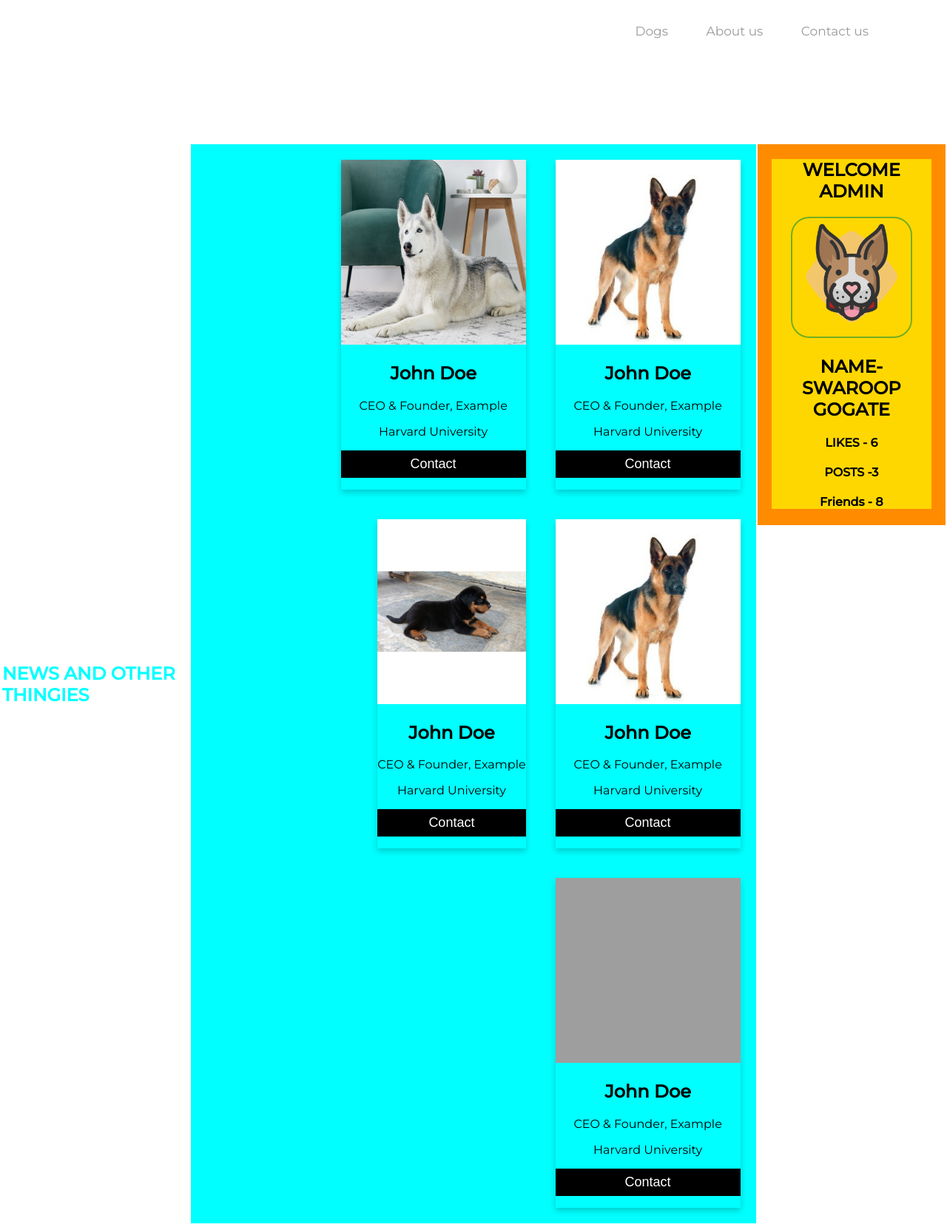
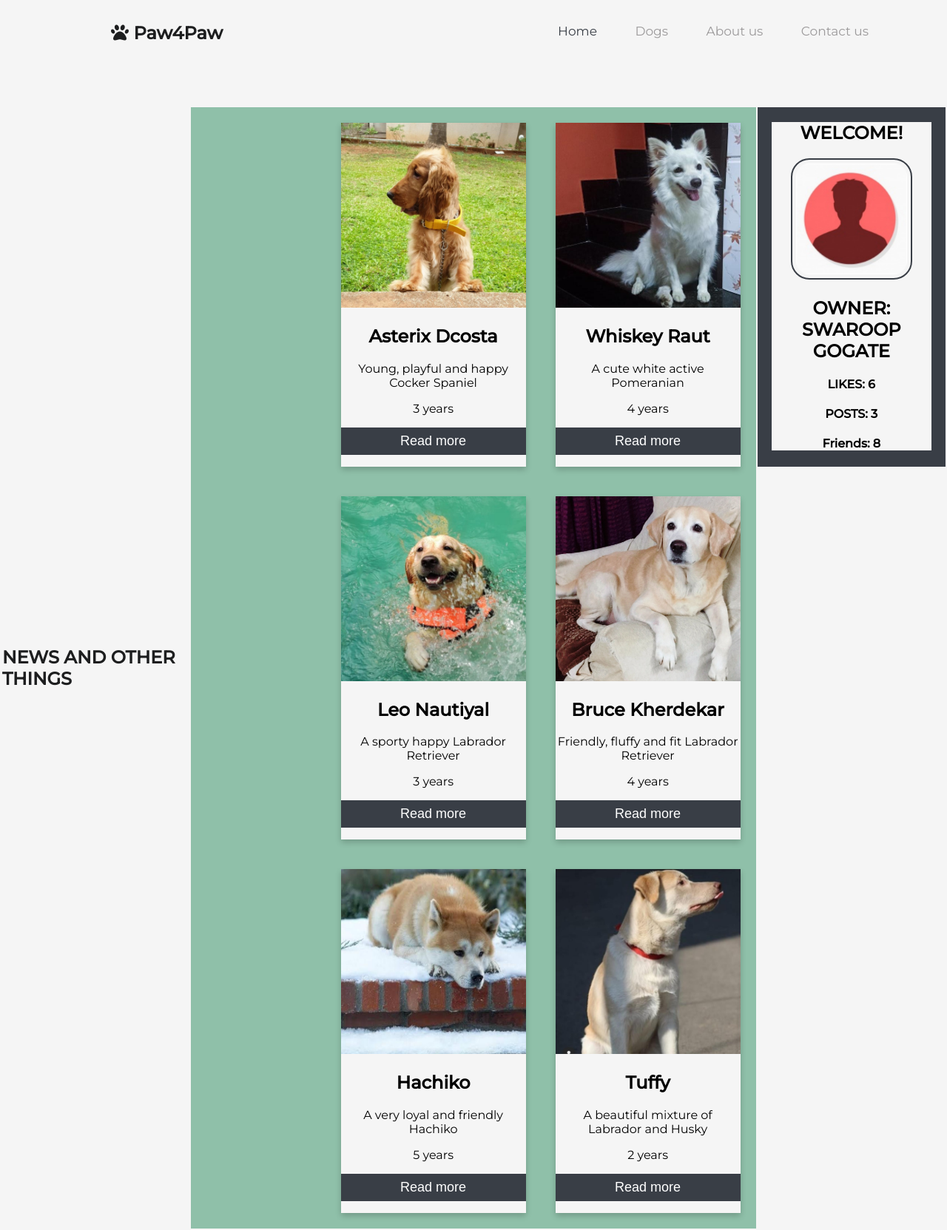
Before and after one commit to PawfectMatch/PawfectMatch, a PHP site: page / in a window 1280 px wide. Shown: the whole page at 74% size. Run offline with PHP 8.4, Linux system fonts and the light colour scheme; some libraries are stand-ins or nearby versions; some web fonts are replaced; grey boxes are pictures that could not be loaded.

Commit message:
Changed css of index page
Changed css of Index page

```diff
--- a/IPProject/Public/Stylesheets/main.css
+++ b/IPProject/Public/Stylesheets/main.css
@@ -1,25 +1,42 @@
 /* INDEX PAGE STYLESHEET */
+
+body{
+    background-color: whitesmoke;
+}
+
+.brand{
+    color: #1d1e1f;
+}
+
+ul li.active a{
+    color: #393e46;
+}
+
+ul li a:hover{
+    color: #393e46;
+  }
 
 /* FULL GRID */
 .grid{
-    padding-top: 100px;
+    padding-top: 50px;
     width: 100%;
 
 }
 
 /* NEWS PANEL WIDTH */
 body > section.lower_body > table > tbody > tr > th:nth-child(1){
-    width: 20%;
+
+    width: 20%;  /*dont change*/
 }
 
 /* ADMIN PANEL WIDTH */
 body > section.lower_body > table > tbody > tr > th:nth-child(3){
-    width: 20%;
+    width: 20%;  /*dont change*/
 }
 
 /* POST GRID */
 body > section.lower_body > table > tbody > tr:nth-child(2) > td:nth-child(2){
-    background-color: cyan;
+    background-color: #8fc0a9;
     justify-content: center;
     text-align: center;
 }
@@ -36,6 +53,7 @@ body > section.lower_body > table > tbody > tr:nth-child(2) > td:nth-child(2){
 .card {
     box-shadow: 0 4px 8px 0 rgba(0, 0, 0, 0.2);
     max-width: 250px;
+    background-color: whitesmoke;
     /* margin: auto; */
     text-align: center;
     float: right;
@@ -60,7 +78,7 @@ body > section.lower_body > table > tbody > tr:nth-child(2) > td:nth-child(2){
     display: inline-block;
     padding: 8px;
     color: white;
-    background-color: #000;
+    background-color: #393e46;
     text-align: center;
     cursor: pointer;
     width: 100%;
@@ -70,7 +88,7 @@ body > section.lower_body > table > tbody > tr:nth-child(2) > td:nth-child(2){
 
 /* ADMIN PANEL */
 body > section.lower_body > table > tbody > tr:nth-child(2) > td.AdminPanel{
-    background-color: darkorange;
+    background-color: #393e46;
     justify-content: center;
     margin: 0;
     padding: 0;
@@ -81,17 +99,18 @@ body > section.lower_body > table > tbody > tr:nth-child(2) > td.AdminPanel{
 .AdminPanelBox{
     width: 85%;
     /* height: 500px; */
-    background-color: gold;
+    background-color: whitesmoke;
     margin: 0 auto;
     align-items: center;
     justify-content: center;
     text-align: center;
 }
 
+
 /* ADMIN IMAGE IN USER PANEL */
 .AdminPanel img{
     border-radius: 25px;
-    border: 2px solid #73AD21;
+    border: 2px solid #393e46;
     padding: 5px;
     width: 150px;
     height: 150px;
--- a/IPProject/views/Main/index.php
+++ b/IPProject/views/Main/index.php
@@ -17,7 +17,7 @@
     <!-- NEWS PANEl -->
                 <td>
                     <div>
-                        <h1 style="color: aqua;">NEWS AND OTHER THINGIES</h1>
+                        <h1 style="color: #1d1e1f;">NEWS AND OTHER THINGS</h1>
                     </div>
                 </td>
 	<!-- GRID PANEL -->
@@ -25,48 +25,58 @@
                 <td class="GridPics">
 
                     <div class="card">
-                        <img src="../../Public/Images/German-Shepherd.jpg" alt="John" style="width:100%">
-                        <h1>John Doe</h1>
-                        <p class="CardName">CEO & Founder, Example</p>
-                        <p>Harvard University</p>
+                        <img src="../../Public/Images/Whiskeyyyy.jpg" alt="Whiskey" style="width:100%">
+                        <h1>Whiskey Raut</h1>
+                        <p class="CardName">A cute white active Pomeranian</p>
+                        <p>4 years</p>
 
-                        <p><button>Contact</button></p>
+                        <p><button>Read more</button></p>
                     </div>
 
                     <div class="card">
-                        <img src="../../Public/Images/husky.jpg" alt="John" style="width:100%">
-                        <h1>John Doe</h1>
-                        <p class="CardName">CEO & Founder, Example</p>
-                        <p>Harvard University</p>
+                        <img src="../../Public/Images/Asterixx.jpg" alt="Asterix" style="width:100%">
+                        <h1>Asterix Dcosta</h1>
+                        <p class="CardName">Young, playful and happy Cocker Spaniel</p>
+                        <p>3 years</p>
 
-                        <p><button>Contact</button></p>
+                        <p><button>Read more</button></p>
                     </div>
 
                     <div class="card">
-                        <img src="../../Public/Images/German-Shepherd.jpg" alt="John" style="width:100%">
-                        <h1>John Doe</h1>
-                        <p class="CardName">CEO & Founder, Example</p>
-                        <p>Harvard University</p>
+                        <img src="../../Public/Images/BruceKherdekar.jpg" alt="Bruce" style="width:100%">
+                        <h1>Bruce Kherdekar</h1>
+                        <p class="CardName">Friendly, fluffy and fit Labrador Retriever</p>
+                        <p>4 years</p>
 
-                        <p><button>Contact</button></p>
+                        <p><button>Read more</button></p>
                     </div>
 
                     <div class="card">
-                        <img src="../../Public/Images/rottweiler-puppies.jpg" alt="John" style="width:100%">
-                        <h1>John Doe</h1>
-                        <p class="CardName">CEO & Founder, Example</p>
-                        <p>Harvard University</p>
+                        <img src="../../Public/Images/LeoN.jpg" alt="Leo" style="width:100%">
+                        <h1>Leo Nautiyal</h1>
+                        <p class="CardName">A sporty happy Labrador Retriever</p>
+                        <p>3 years</p>
 
-                        <p><button>Contact</button></p>
+                        <p><button>Read more</button></p>
                     </div>
 
                     <div class="card">
-                        <img src="../../Public/Images/Saint-bernard.jpg" alt="John" style="width:100%">
-                        <h1>John Doe</h1>
-                        <p class="CardName">CEO & Founder, Example</p>
-                        <p>Harvard University</p>
+                        <img src="../../Public/Images/tuffy.jpg" alt="Tuffy" style="width:100%">
+                        <h1>Tuffy</h1>
+                        <p class="CardName">A beautiful mixture of Labrador and Husky</p>
+                        <p>2 years</p>
 
-                        <p><button>Contact</button></p>
+                        <p><button>Read more</button></p>
+                    </div>
+
+
+                    <div class="card">
+                        <img src="../../Public/Images/Hachiko.jpg" alt="Hachiko" style="width:100%">
+                        <h1>Hachiko</h1>
+                        <p class="CardName">A very loyal and friendly Hachiko </p>
+                        <p>5 years</p>
+
+                        <p><button>Read more</button></p>
                     </div>
 
                     <!-- <img src="../../Public/Images/German-Shepherd.jpg" alt="">
@@ -81,14 +91,14 @@
 	<!-- ADMIN PANEL -->
                 <td class="AdminPanel">
                     <div class="AdminPanelBox">
-                        <h1>WELCOME ADMIN</h1>
-                        <img src="../../Public/Images/avatars-pitbull-dogs-ears-512.png" alt="">
+                        <h1>WELCOME!</h1>
+                        <img src="../../Public/Images/login2.jpg" alt="">
                         <!-- ADMIN PANEL INFO -->
                         <div class="AdminPanelInfo">
-                            <h2>NAME- SWAROOP GOGATE</h2>
-                            <h4>LIKES - 6</h4>
-                            <h4>POSTS -3</h4>
-                            <h4>Friends - 8</h4>
+                            <h2>OWNER: SWAROOP GOGATE</h2>
+                            <h4>LIKES: 6</h4>
+                            <h4>POSTS: 3</h4>
+                            <h4>Friends: 8</h4>
                         </div>
                     </div>
 
```
Also changed, not shown: IPProject/Public/Images/Asterixx.jpg (added), IPProject/Public/Images/Asterixxx.jpg (added), IPProject/Public/Images/Beagle.jpg (deleted), IPProject/Public/Images/BruceKherdekar.jpg (added), IPProject/Public/Images/Hachiko.jpg (added), IPProject/Public/Images/LeoN.jpg (added), IPProject/Public/Images/Whiskeyyyy.jpg (added), IPProject/Public/Images/Yellow-Labrador-Retriever.jpg (deleted), IPProject/Public/Images/bruce.jpg (deleted), IPProject/Public/Images/bruce2.jpg (deleted), IPProject/Public/Images/bull-mastiff.jpg (deleted), IPProject/Public/Images/dachshund-puppies.jpg (deleted), IPProject/Public/Images/login1.jpg (added), IPProject/Public/Images/login2.jpg (added), 4 more files.
